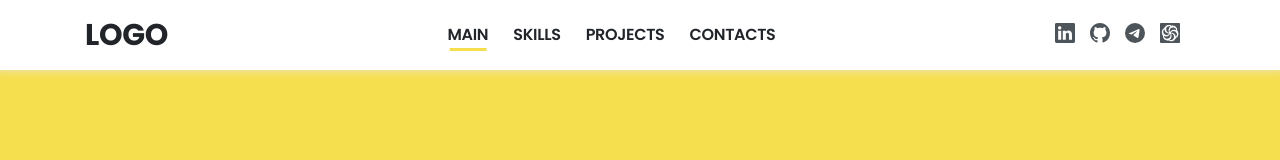
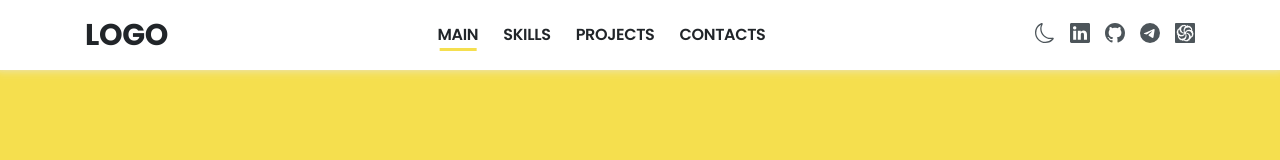
Before and after one commit to feddorovich/portfolio, a React (Create React App) app: page / in a window 1280 px wide. Shown: the top 160 px of the page. Built offline with nearby package versions, Linux system fonts and the light colour scheme.

Commit message:
dark mode icon button add to icons

```diff
--- a/src/components/Header/SocialIcons/SocialIcons.module.scss
+++ b/src/components/Header/SocialIcons/SocialIcons.module.scss
@@ -3,10 +3,9 @@
 .socialIcons {
   display: flex;
   align-items: center;
+  gap: 15px;
 
   .iconLink {
-    margin-right: 15px;
-
     .cd, .tg, .git, .link {
       font-size: 20px;
       color: var(#{--iconsDefault});
--- a/src/components/Header/SocialIcons/SocialIcons.tsx
+++ b/src/components/Header/SocialIcons/SocialIcons.tsx
@@ -2,10 +2,12 @@ import React from 'react';
 import style from './SocialIcons.module.scss';
 import { BsGithub, BsLinkedin, BsTelegram } from 'react-icons/bs';
 import { SiCodewars } from 'react-icons/si';
+import {Theme} from "../../Theme/Theme";
 
 export const SocialIcons = () => {
     return (
         <div className={style.socialIcons}>
+            <Theme/>
             <a href="https://www.linkedin.com/in/feddorovich/" target={'_blank'} className={style.iconLink}>
                 <BsLinkedin className={style.link} />
             </a>
--- a/src/components/Theme/Theme.module.scss
+++ b/src/components/Theme/Theme.module.scss
@@ -7,6 +7,6 @@
   cursor: pointer;
 
   &:hover {
-    //transform: scale(1.2);
+    color: var(#{--textDefault});
   }
 }
```
